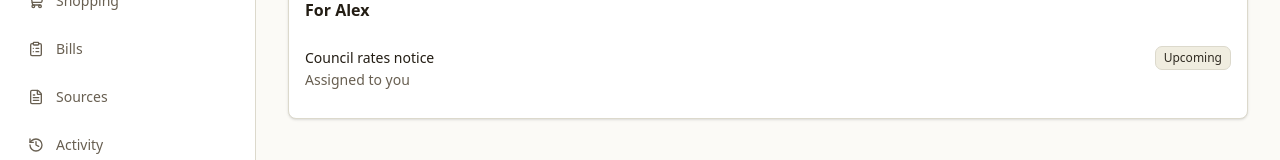
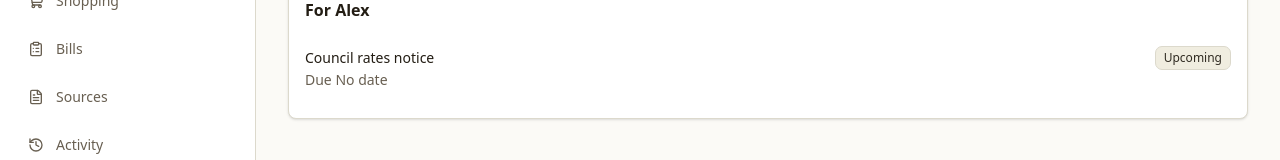
Before and after one commit to LatinMaestro/Life-Admin, a Next.js app: page / in a window 1280 px wide. Shown: the part 281-441 px from the top of the page. Built offline with nearby package versions, Linux system fonts and the light colour scheme.

Commit message:
Show dates on home assignments [skip ci]

```diff
--- a/src/app/(workspace)/page.tsx
+++ b/src/app/(workspace)/page.tsx
@@ -59,7 +59,7 @@ export default async function DashboardPage() {
               <ItemRow
                 key={item.id}
                 title={item.title}
-                detail="Assigned to you"
+                detail={item.detail}
                 status={formatStatus(item.status)}
                 href={item.href}
               />
```
